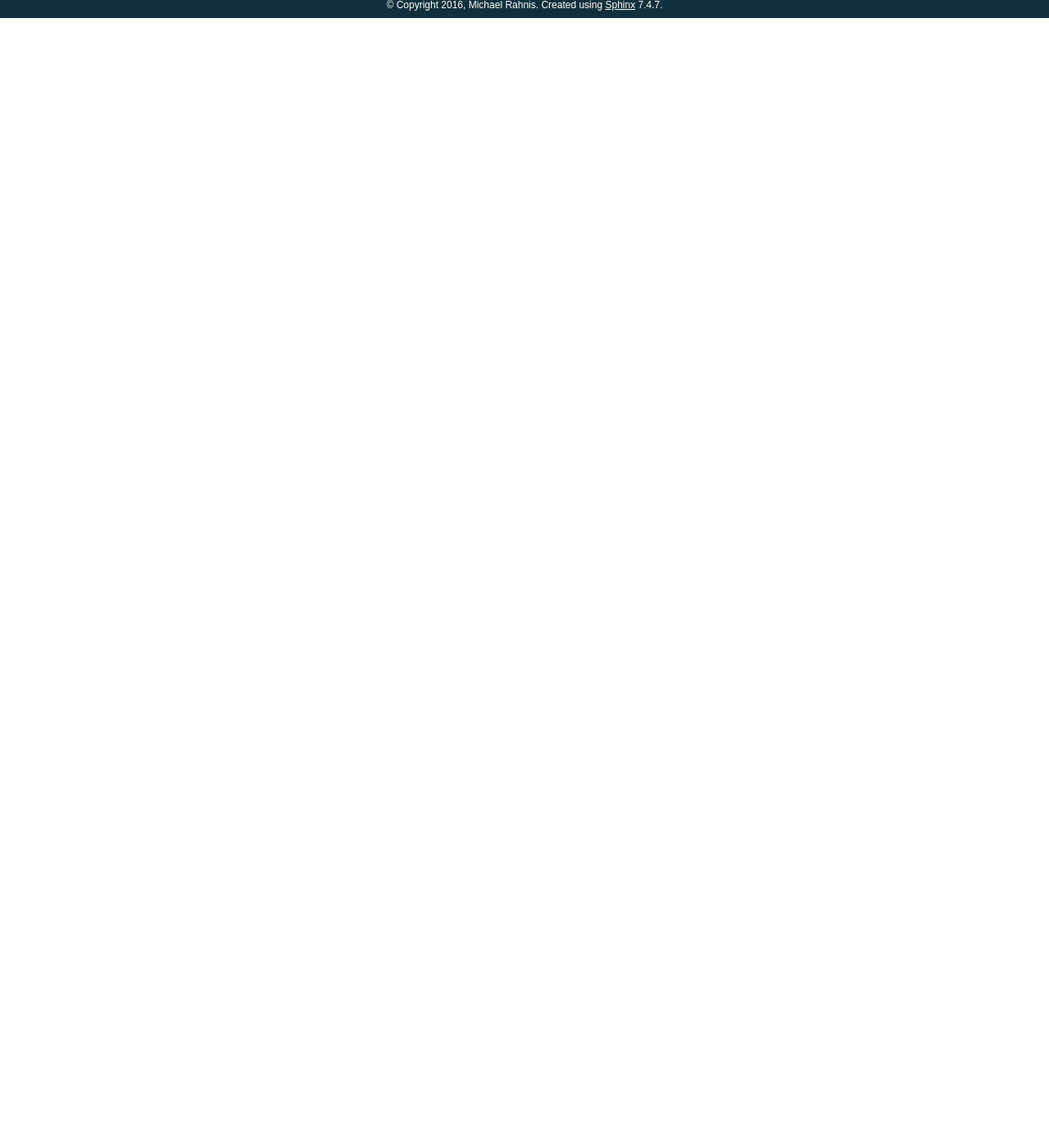
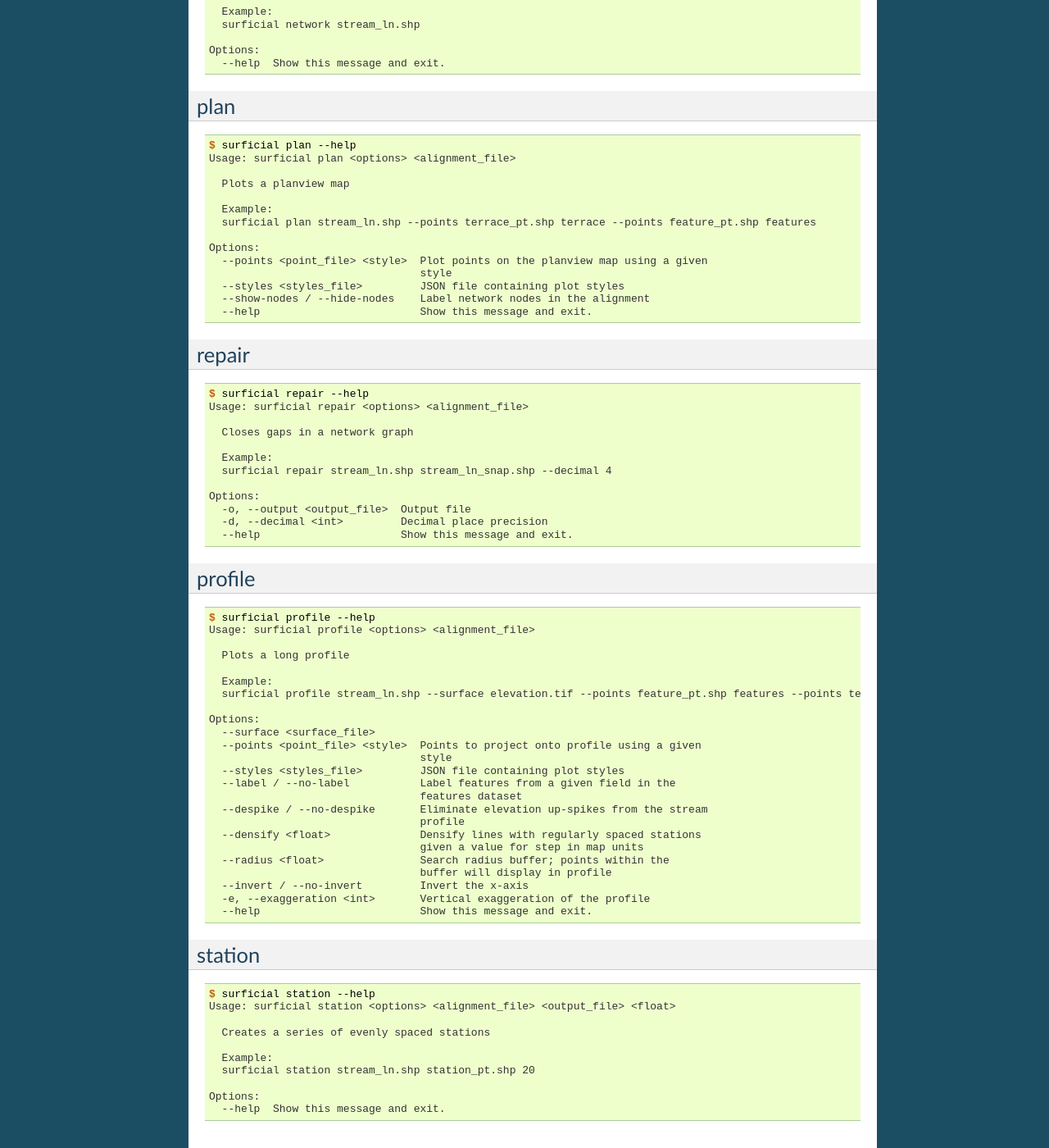
Before and after one commit to mrahnis/surficial, a Sphinx documentation site: the page built from docs/source/cli.rst, in a window 1280 px wide and 1400 px high, scrolled down 877 px. Shown: the whole window at 82% size. Built offline with Sphinx 7.4.7, drawn with Linux system fonts in a browser that asks for light colours; before the commit the page ends 900 px from its top, so only the background shows below that; some of the changed text lies outside the part shown.

Commit message:
Add CLI online help to docs

```diff
--- a/docs/source/cli.rst
+++ b/docs/source/cli.rst
@@ -29,17 +29,117 @@ The list below describes the purpose of the individual commands. Command usage c
 buffer
 ------
 
+.. code-block:: console
+
+	$ surficial buffer --help
+	Usage: surficial buffer <options> <alignment_file> <output_file> <float>
+
+	  Buffers a network graph or path within a network graph
+
+	  Example:
+	  surficial buffer stream_ln.shp buf.shp 100.0 -s 5
+
+	Options:
+	  -s, --source <int>  Source node ID
+	  -o, --outlet <int>  Outlet node ID
+	  --help              Show this message and exit.
+
 network
 -------
+
+.. code-block:: console
+
+	$ surficial network --help
+	Usage: surficial network <options> <alignment_file>
+
+	  Plots the network graph
+
+	  Example:
+	  surficial network stream_ln.shp
+
+	Options:
+	  --help  Show this message and exit.
 
 plan
 ----
 
+.. code-block:: console
+
+	$ surficial plan --help
+	Usage: surficial plan <options> <alignment_file>
+
+	  Plots a planview map
+
+	  Example:
+	  surficial plan stream_ln.shp --points terrace_pt.shp terrace --points feature_pt.shp features
+
+	Options:
+	  --points <point_file> <style>  Plot points on the planview map using a given
+	                                 style
+	  --styles <styles_file>         JSON file containing plot styles
+	  --show-nodes / --hide-nodes    Label network nodes in the alignment
+	  --help                         Show this message and exit.
+
 repair
 ------
+
+.. code-block:: console
+
+	$ surficial repair --help
+	Usage: surficial repair <options> <alignment_file>
+
+	  Closes gaps in a network graph
+
+	  Example:
+	  surficial repair stream_ln.shp stream_ln_snap.shp --decimal 4
+
+	Options:
+	  -o, --output <output_file>  Output file
+	  -d, --decimal <int>         Decimal place precision
+	  --help                      Show this message and exit.
 
 profile
 -------
 
+.. code-block:: console
+
+	$ surficial profile --help
+	Usage: surficial profile <options> <alignment_file>
+
+	  Plots a long profile
+
+	  Example:
+	  surficial profile stream_ln.shp --surface elevation.tif --points feature_pt.shp features --points terrace_pt.shp terrace --styles styles.json
+
+	Options:
+	  --surface <surface_file>
+	  --points <point_file> <style>  Points to project onto profile using a given
+	                                 style
+	  --styles <styles_file>         JSON file containing plot styles
+	  --label / --no-label           Label features from a given field in the
+	                                 features dataset
+	  --despike / --no-despike       Eliminate elevation up-spikes from the stream
+	                                 profile
+	  --densify <float>              Densify lines with regularly spaced stations
+	                                 given a value for step in map units
+	  --radius <float>               Search radius buffer; points within the
+	                                 buffer will display in profile
+	  --invert / --no-invert         Invert the x-axis
+	  -e, --exaggeration <int>       Vertical exaggeration of the profile
+	  --help                         Show this message and exit.
+
 station
 -------
+
+.. code-block:: console
+
+	$ surficial station --help
+	Usage: surficial station <options> <alignment_file> <output_file> <float>
+
+	  Creates a series of evenly spaced stations
+
+	  Example:
+	  surficial station stream_ln.shp station_pt.shp 20
+
+	Options:
+	  --help  Show this message and exit.
```
